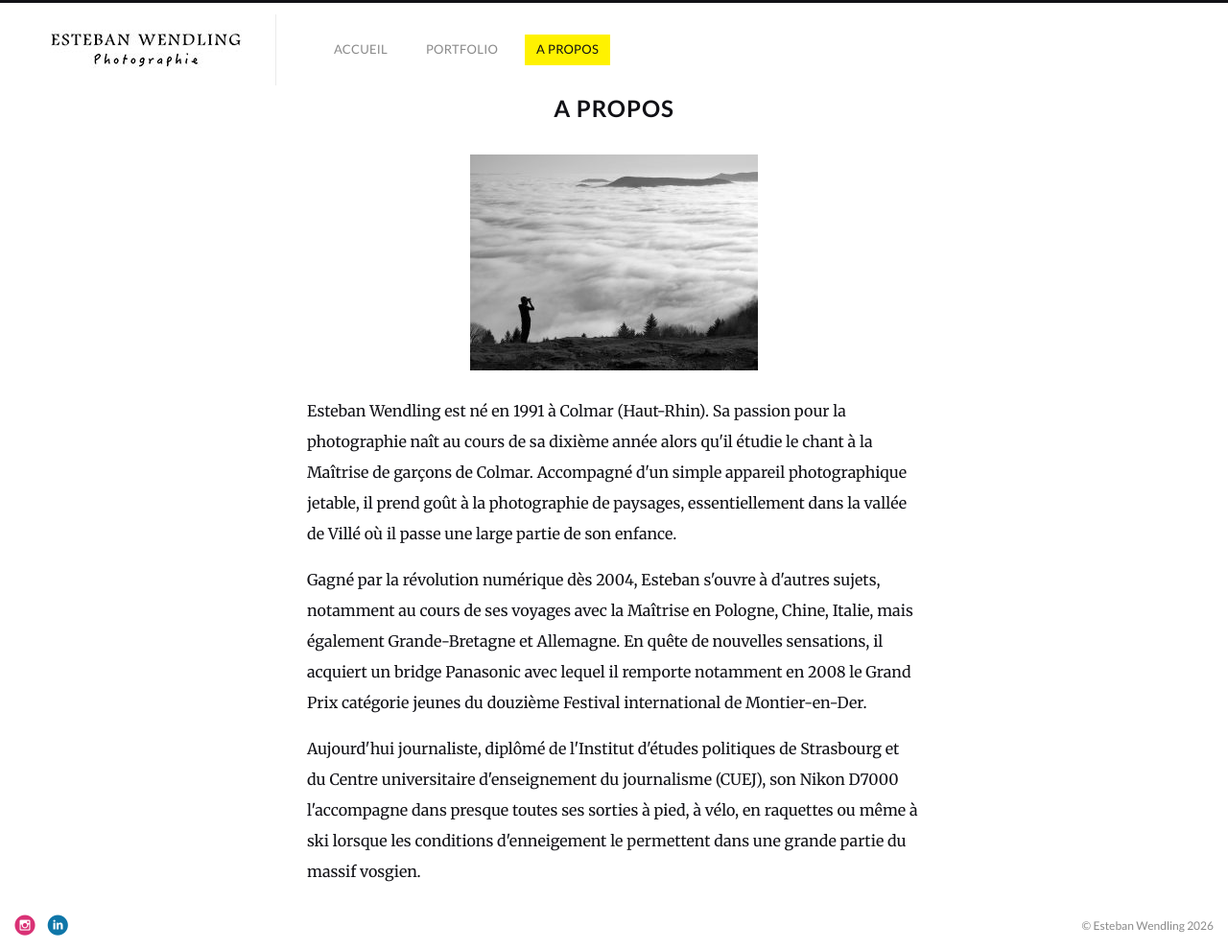
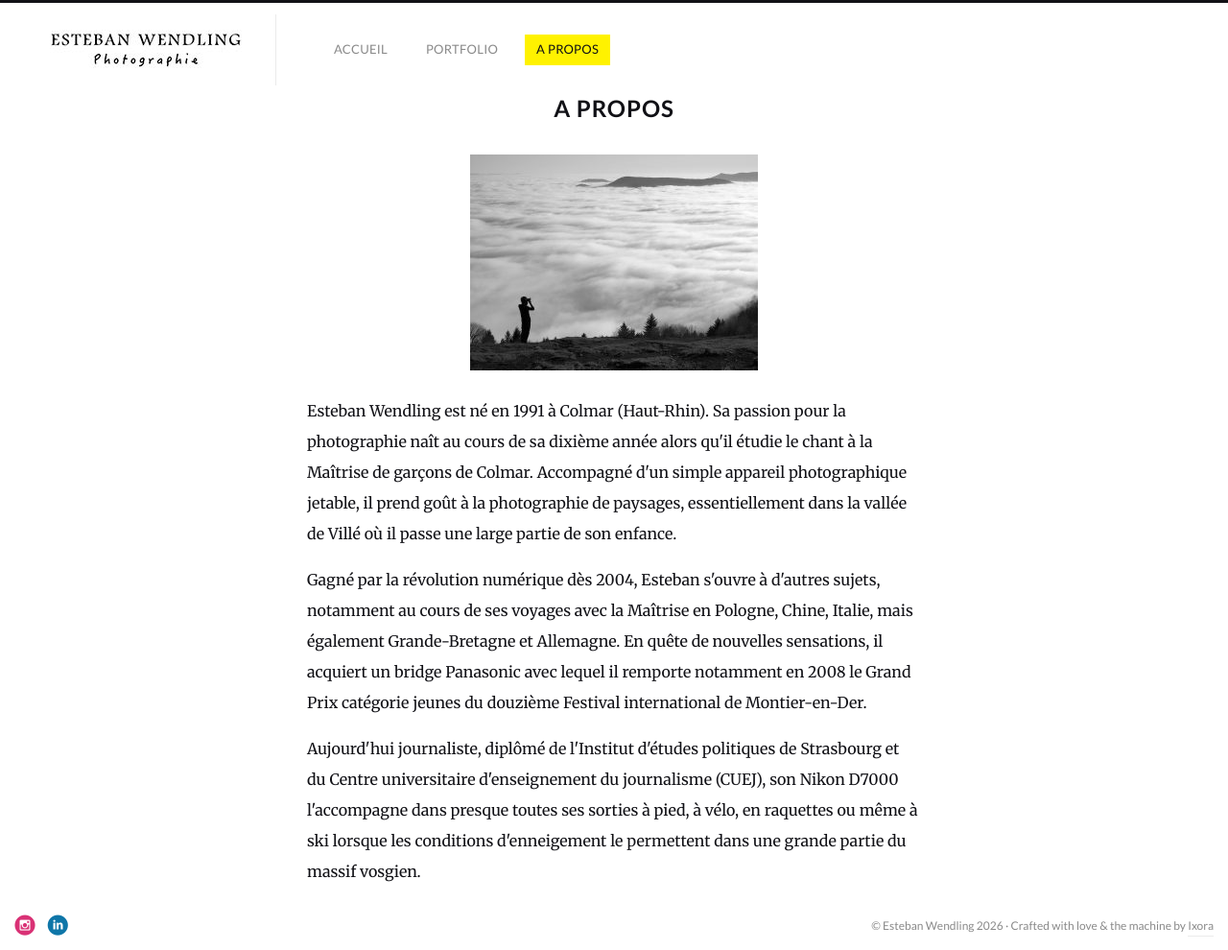
Before and after one commit to marionLa/estebanwendling-photo, a Jekyll site: the page built from a-propos/index.html, in a window 1280 px wide. Shown: the whole page at 96% size. Built offline with Jekyll 4.4.1, drawn with Linux system fonts in a browser that asks for light colours; nearby versions of some CDN libraries; some web fonts are replaced; library files that are not in the unit come from our copies.

Commit message:
Ajoute un crédit développeur dans le pied de page de la page À propos
Lien vers le LinkedIn d'Ixora, affiché uniquement sur /a-propos/ ; les
autres pages gardent le simple copyright.

```diff
--- a/_includes/footer.html
+++ b/_includes/footer.html
@@ -4,7 +4,7 @@
     <a rel="noopener" class="icon-social icon-linkedin-with-circle" href="{{ site.linkedin_url }}" target="_blank" title="linkedin" rel="nofollow"></a>
   </div>
   <div class="footer-links">
-    <div class="credits">© Esteban Wendling {% assign y = 'now' | date: "%Y" %}{{ y }}</div>
+    <div class="credits">© Esteban Wendling {% assign y = 'now' | date: "%Y" %}{{ y }}{% if page.url contains '/a-propos' %} · Crafted with love & the machine by <a href="https://www.linkedin.com/in/marionlabbe" target="_blank" rel="noopener nofollow">Ixora</a>{% endif %}</div>
   </div>
   <div class="nav-tip js-nav-tip">
     Use arrows
```
